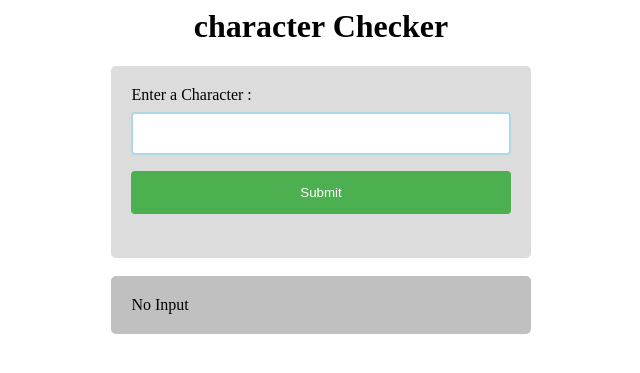
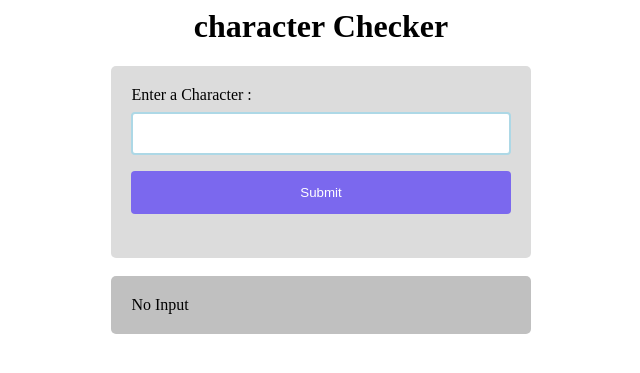
Before and after one commit to arvindchoudhary33/Baburao, a PHP site: page /fifth.php in a window 1280 px wide. Shown: the top 373 px of the page, without its empty margins (319-959 px from the left). Run offline with PHP 8.4, Linux system fonts and the light colour scheme; data that the repository does not hold is empty.

Commit message:
update submit Button Color

```diff
--- a/php-html/practical-31-July-Friday/external.css
+++ b/php-html/practical-31-July-Friday/external.css
@@ -184,7 +184,7 @@ h1 {
 
 input[type=submit] {
   width: 100%;
-  background-color: #4CAF50;
+  background-color: #7B68EE;
   color: white;
   padding: 14px 20px;
   margin: 8px 0;
@@ -196,7 +196,7 @@ input[type=submit] {
 
 
 input[type=submit]:hover {
-  background-color: #45a049;
+  background-color: #483D8B;
 }
 
 
```
